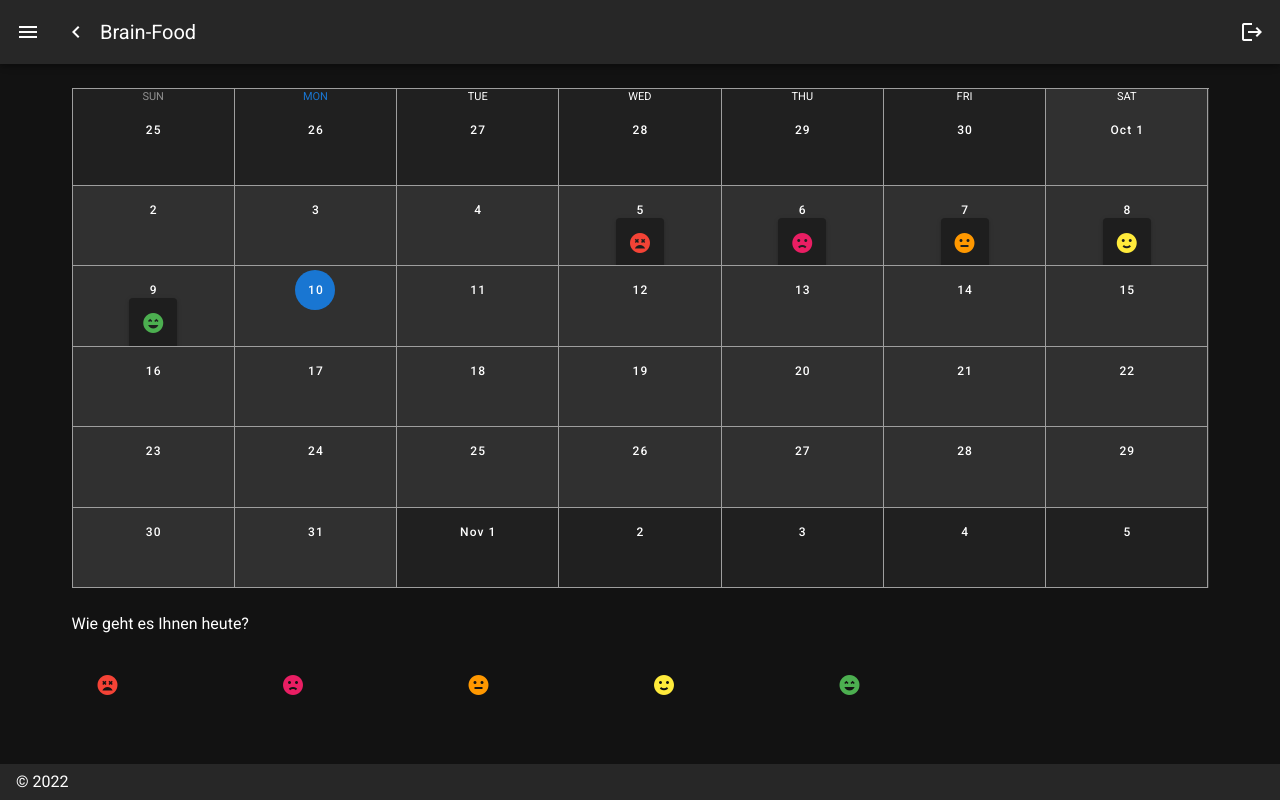
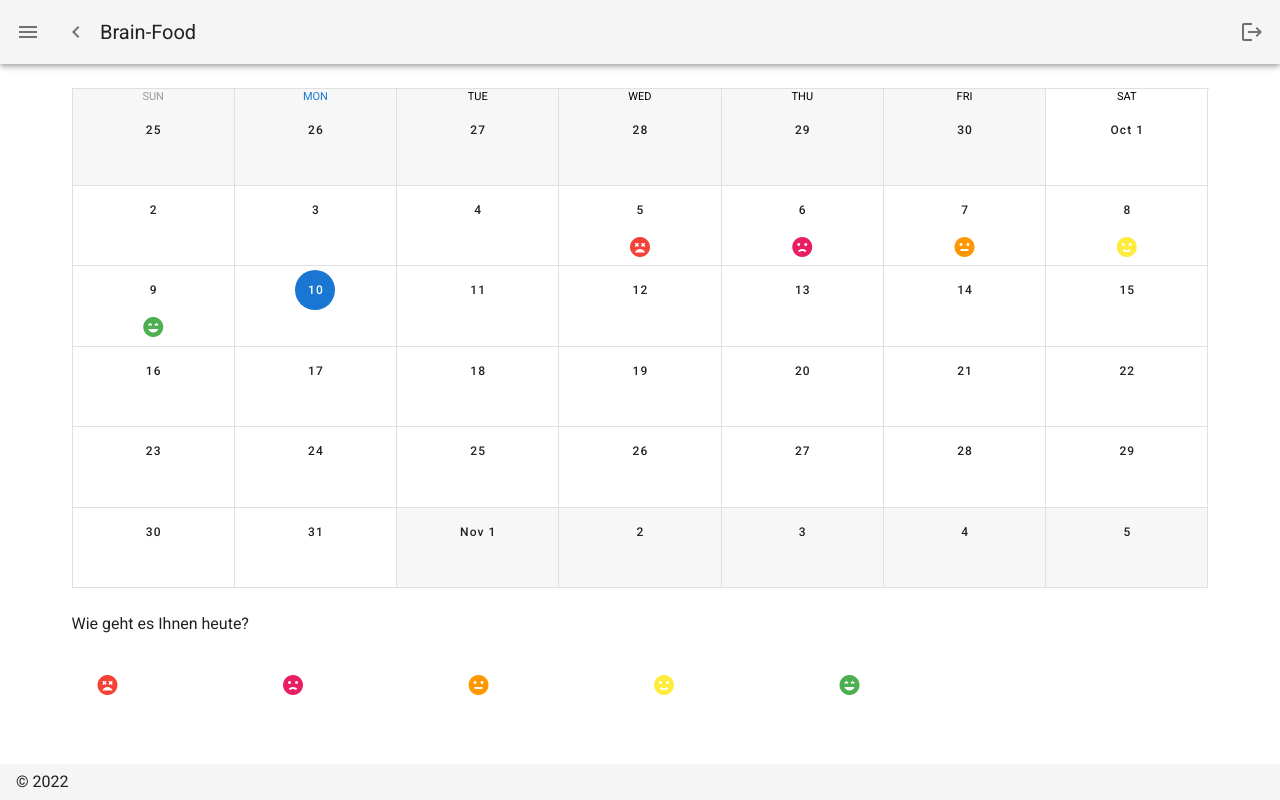
Before and after one commit to lailagryzik/Brain-Food, a Nuxt app: page /startseite in a window 1280 px wide. Built offline with nearby package versions, Linux system fonts and the light colour scheme.

Commit message:
add page

```diff
--- a/layouts/default.vue
+++ b/layouts/default.vue
@@ -71,6 +71,11 @@ export default {
           title: "Stressreduktion",
           to: "/startseite",
         },
+        {
+          icon: "mdi-brain",
+          title: "Konzentration",
+          to: "/konzentration",
+        },
       ],
       miniVariant: false,
       right: true,
--- a/nuxt.config.js
+++ b/nuxt.config.js
@@ -50,7 +50,7 @@ export default {
   vuetify: {
     customVariables: ['~/assets/variables.scss'],
     theme: {
-      dark: true,
+      dark: false,
       themes: {
         dark: {
           primary: colors.blue.darken2,
--- /dev/null
+++ b/pages/konzentration.vue
@@ -0,0 +1,7 @@
+<template>
+  <v-container> Hier kommt die Konzentration! </v-container>
+</template>
+
+<script>
+export default {};
+</script>
--- a/pages/startseite.vue
+++ b/pages/startseite.vue
@@ -7,7 +7,7 @@
             <template v-slot:day="{ date }">
               <v-row class="fill-height">
                 <template v-if="tracked[date]">
-                  <v-card class="mx-auto pa-3">
+                  <v-card flat small class="mx-auto pa-0 mt-4">
                     <!--smileys from very sad to happy based on numbers from 1-5-->
                     <v-icon v-if="tracked[date] == 1" color="red"
                       >mdi-emoticon-dead</v-icon
```
